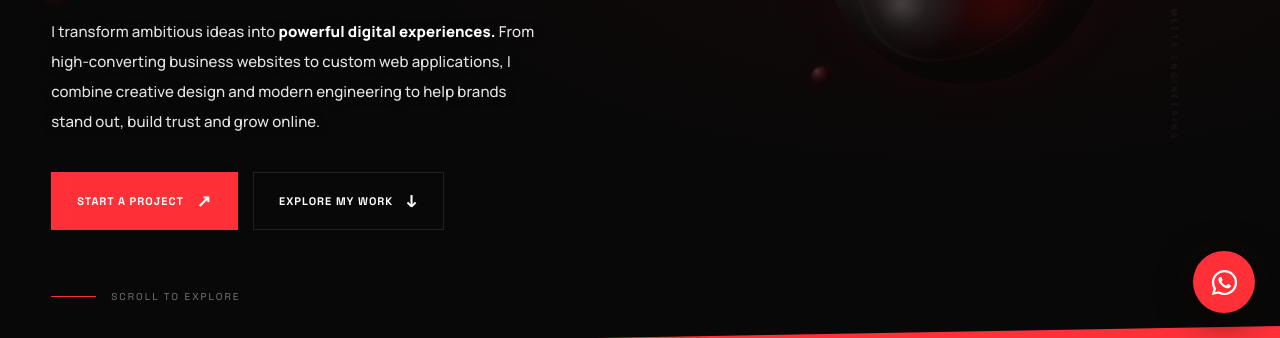
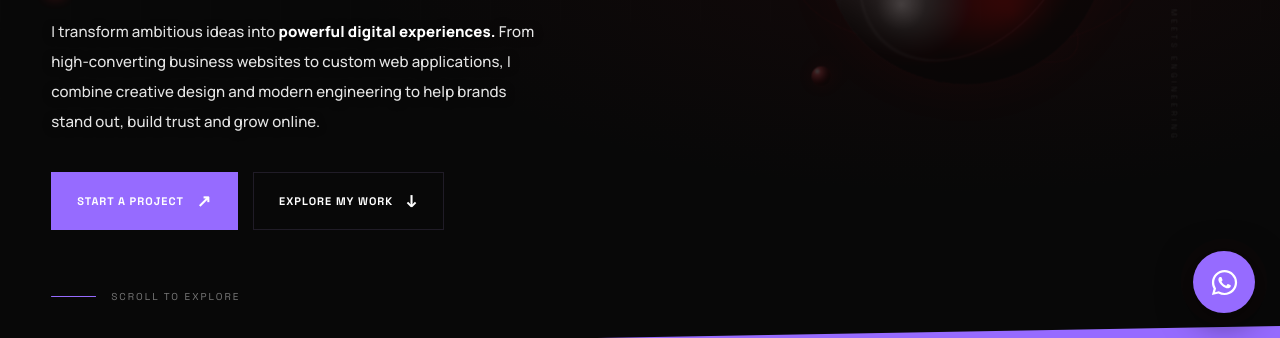
Before and after one commit to fofanaumar73-ai/elite-portfolio, a plain HTML site: page index.html in a window 1280 px wide. Shown: the part 462-800 px from the top of the page. Drawn offline with nearby package versions, Linux system fonts and the light colour scheme.

Commit message:
Update index.html

```diff
--- a/index.html
+++ b/index.html
@@ -42,20 +42,29 @@
 <script src="https://cdnjs.cloudflare.com/ajax/libs/gsap/3.12.5/ScrollTrigger.min.js"></script>
 
 <style>
+
 :root {
-  --bg:#080808;
-  --surface:#111111;
-  --surface2:#171717;
-  --red:#ff3038;
-  --red2:#bd101c;
-  --white:#f5f5f5;
-  --muted:#929292;
-  --line:rgba(255,255,255,.10);
-  --font:'Space Grotesk',sans-serif;
-  --body:'Manrope',sans-serif;
-  --display:'Bebas Neue',sans-serif;
-  --container:1240px;
-}
+  --bg: #15151D;
+  --surface: #1E1D29;
+  --surface2: #29243B;
+
+  --red: #966BFF;
+  --red2: #7046D0;
+
+  --white: #F0EEFA;
+  --muted: #A5A2B5;
+  --line: rgba(196, 168, 255, 0.13);
+
+  --accent: #966BFF;
+  --accent-light: #C4A8FF;
+  --accent-glow: rgba(150, 107, 255, 0.35);
+
+  --font: 'Space Grotesk', sans-serif;
+  --body: 'Manrope', sans-serif;
+  --display: 'Bebas Neue', sans-serif;
+  --container: 1240px;
+}
+
 
 * {margin:0;padding:0;box-sizing:border-box}
 html {scroll-behavior:smooth;scroll-padding-top:100px}
```
